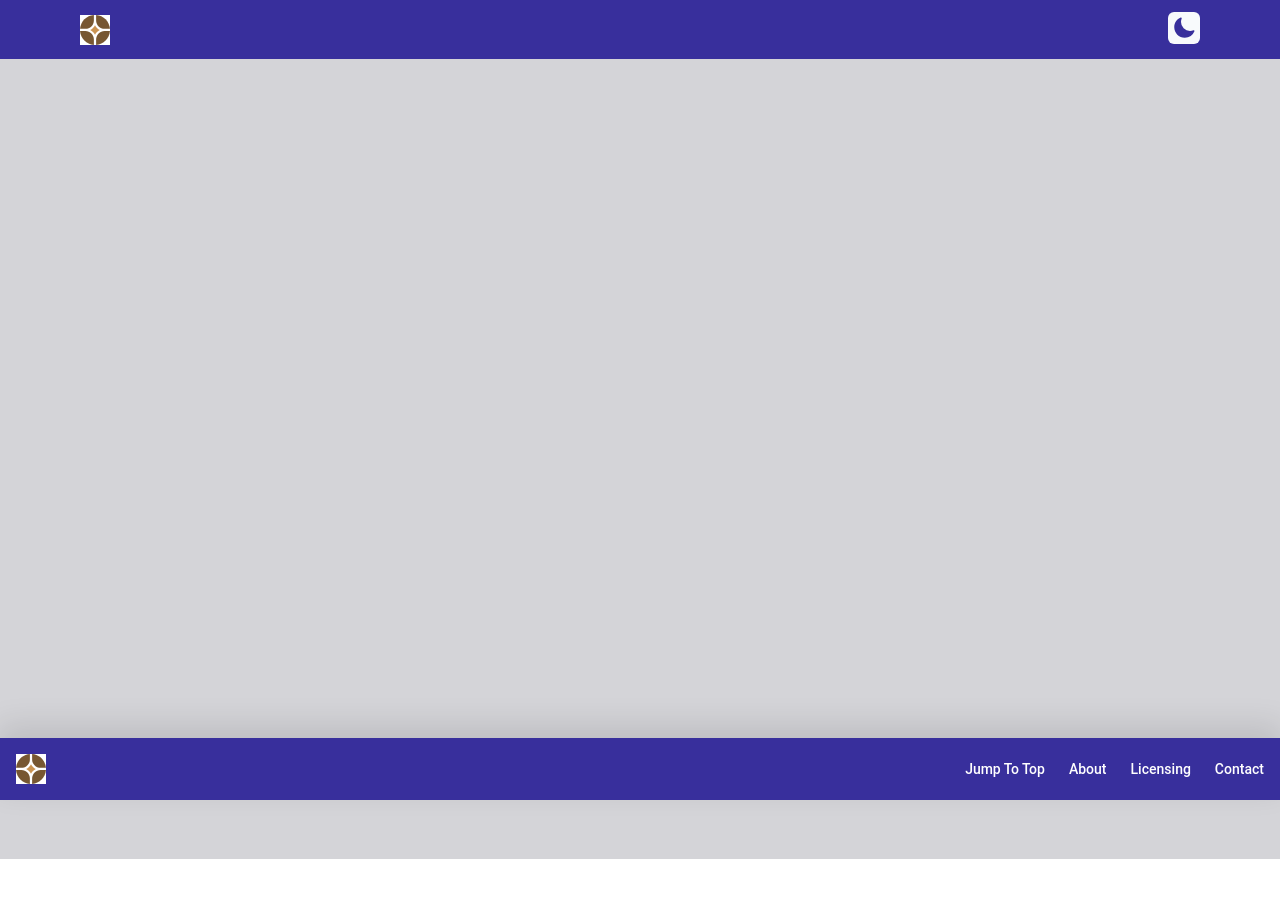
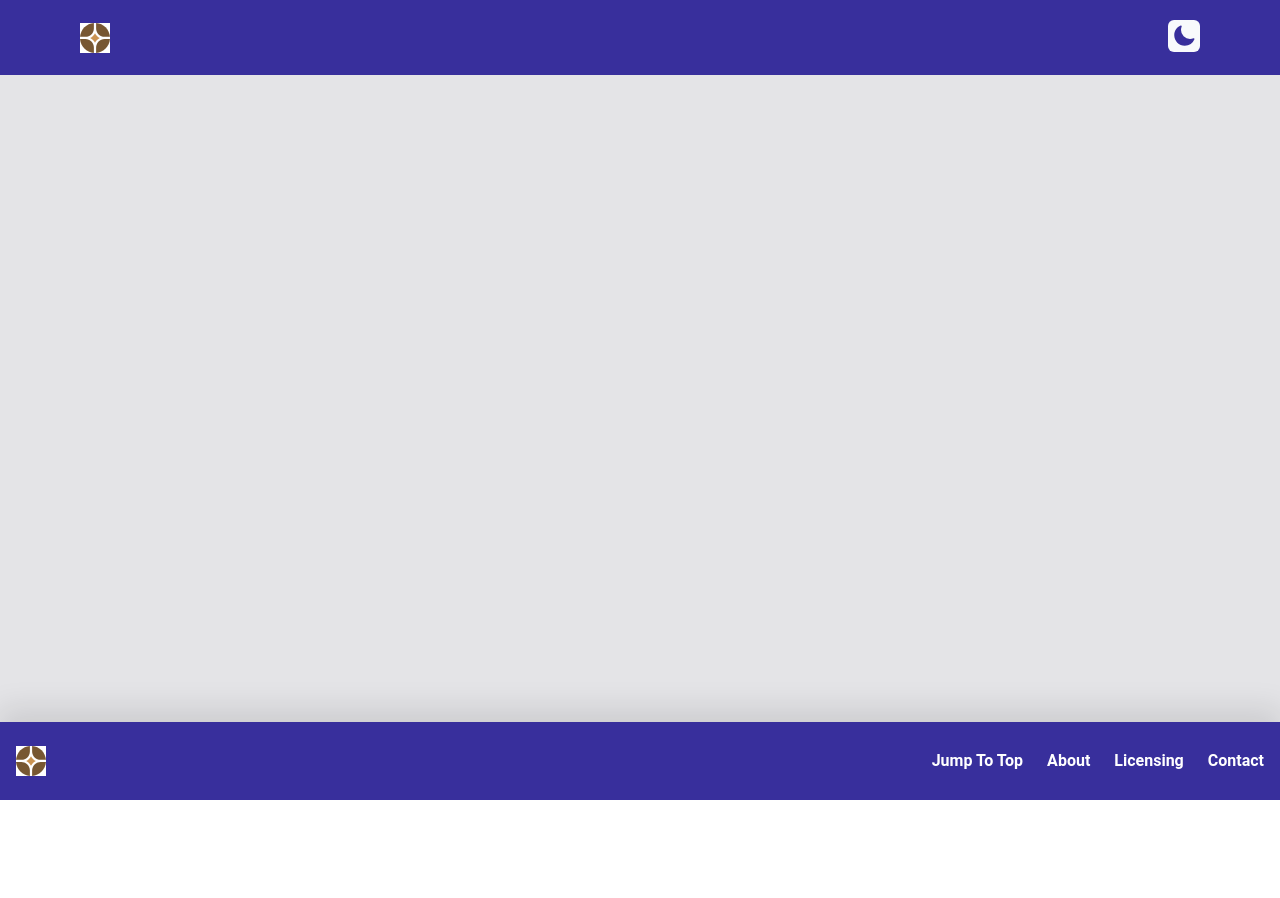
Before and after one commit to IskanTech/web-ui, a Next.js app: page / in a window 1280 px wide. Shown: the top 898 px of the page. After the commit the page ends 800 px from the top, so only its background shows below. Built offline with nearby package versions, Linux system fonts and the light colour scheme.

Commit message:
login page styled and input controlled

```diff
--- a/app/globals.css
+++ b/app/globals.css
@@ -5,6 +5,7 @@
 @import url('https://fonts.googleapis.com/css2?family=Roboto:wght@400;700&display=swap');
 @import url('https://fonts.googleapis.com/css2?family=Montserrat:ital@0;1&display=swap');
 @import url('https://fonts.googleapis.com/css2?family=Fira+Code:wght@300..700&display=swap');
+@import url('https://fonts.googleapis.com/css2?family=Playwrite+DE+Grund:wght@100..400&display=swap');
 
 :root {
   --background: #ffffff;
--- a/app/page.tsx
+++ b/app/page.tsx
@@ -31,10 +31,11 @@ export default function Home() {
     }
 
     return (
-        <div className={`${isDarkMode && "dark"} flex flex-col w-full min-h-screen pb-20 m-0`}>
+        <div className={`${isDarkMode && "dark"} flex flex-col justify-start w-full min-h-screen m-0 bg-zinc-200 dark:bg-gray-700`}>
             <HorizontalNavbar />
-            <main className="flex-initial flex w-full min-h-screen flex-col gap-8 bg-zinc-300 dark:bg-gray-700">
-            </main>
+            <div className="flex-grow">
+                {/* landing page content */}
+            </div>
             <Footer />
         </div>
     )
--- a/app/v1/login/page.tsx
+++ b/app/v1/login/page.tsx
@@ -5,6 +5,10 @@ import { useRouter } from 'next/navigation'
 
 export default function LoginPage() {
   const [oauthProviderNames, setOauthProviderNames] = useState<string[]>([])
+
+  const [invalidCredentials, setInvalidCredentials] = useState<boolean>(false)
+  const [username, setUsername] = useState<string>("")
+  const [password, setPassword] = useState<string>("")
 
   useEffect(() => {
     fetch(`${process.env.NEXT_PUBLIC_BACKEND_API_ROUTE}/v1/login/providers`)
@@ -18,16 +22,56 @@ export default function LoginPage() {
       <div className="flex-initial w-1/2 h-screen bg-mainViolet">
 
       </div>
-      <div className="w-1/2 h-screen text-3xl font-bold p-8 bg-blue-200 flex justify-center items-center">
-        <div className="m-auto font-sans p-6 rounded-md min-w-96 w-40 bg-blue-100 flex flex-col shadow-md">
-          <h1 className="text-blue-900 text-center w-full relative text-2xl uppercase">
-            Login
-            <hr className="h-1 w-full border-gray-700 border-solid border-t-2"></hr>
+      <div className="w-1/2 h-screen text-3xl font-bold p-8 bg-blue-300 flex justify-center items-center">
+        <form className="m-auto font-sans p-8 rounded-md min-w-96 w-40 bg-sky-50 flex flex-col shadow-xl text-slate-900">
+          <h1 className="text-center w-full relative font-playwriteFont text-4xl">
+            Login Here
           </h1>
-          {oauthProviderNames.map((name, ind) => (
+          <div className="my-6">
+            <label className="block text-sm font-bold mb-1" htmlFor="username">
+              Username
+            </label>
+            <input
+              className="shadow appearance-none border rounded w-full py-2 px-3 text-gray-700 text-base leading-tight focus:outline-none focus:shadow-outline"
+              id="username"
+              type="text"
+              placeholder="human@company.com"
+              value={username}
+              onChange={e => {
+                e.preventDefault()
+                setUsername(e.target.value)
+              }}
+            />
+          </div>
+          <div className="mb-6">
+            <label className="block text-sm font-bold mb-1" htmlFor="password">
+              Password
+            </label>
+            <input
+              className="shadow appearance-none border rounded w-full py-2 px-3 text-gray-700 text-base mb-3 leading-tight focus:outline-none focus:shadow-outline"
+              id="password"
+              type="password"
+              placeholder="******************"
+              value={password}
+              onChange={e => {
+                e.preventDefault()
+                setPassword(e.target.value)
+              }}
+            />
+           {invalidCredentials && <p className="text-red-500 text-xs italic">Invalid username or password</p>}
+           <a className="inline-block align-baseline font-bold text-sm text-blue-500 hover:text-blue-800" href="#">
+              Forgot Password?
+            </a>
+          </div>
+          <div className="flex flex-col justify-between">
+            <button className="bg-blue-500 hover:bg-blue-700 text-white text-lg font-bold py-2 px-4 min-w-32 focus:outline-none focus:shadow-outline" type="button">
+              Sign In
+            </button>
+            {oauthProviderNames.map((name, ind) => (
               <OauthProviderButton key={ind} providerName={name} />
             ))}
-        </div>
+          </div>
+        </form>
       </div>
     </div>
   )
@@ -56,7 +100,7 @@ function OauthProviderButton(props: OauthProviderButtonProps) {
   }
 
   return (
-    <button onClick={() => router.push(oauthRedirectUrl)}>
+    <button className="my-2 text-white text-lg font-bold" onClick={() => router.push(oauthRedirectUrl)}>
       {providerName}
     </button>
   )
--- a/components/Footer.tsx
+++ b/components/Footer.tsx
@@ -5,8 +5,8 @@ import logoImage from "@/public/logo/logoipsum-299.svg"
 
 export default function Footer() {
   return (
-    <footer className="absolute bottom-0 w-full bg-mainViolet shadow-lg shadow-top dark:bg-gray-800">
-        <div className="w-full max-w-screen-xl m-auto p-4 md:flex md:items-center md:justify-between text-white">
+    <footer className="self-end w-full bg-mainViolet shadow-lg shadow-top dark:bg-gray-800">
+        <div className="w-full max-w-screen-xl m-auto py-6 px-4 md:flex md:items-center md:justify-between text-white">
             <Image
                 className="bg-white"
                 src={logoImage}
@@ -14,15 +14,15 @@ export default function Footer() {
                 width={30}
                 height={30}
             />
-            <ul className="flex flex-wrap items-center mt-3 text-sm font-medium sm:mt-0">
+            <ul className="flex flex-wrap items-center mt-3 text-base font-bold sm:mt-0">
                 <li>
-                    <a href="#" className="hover:underline me-4 md:me-6">Jump To Top</a>
+                    <a href="#" className="hover:underline me-5 md:me-6">Jump To Top</a>
                 </li>
                 <li>
-                    <a href="#" className="hover:underline me-4 md:me-6">About</a>
+                    <a href="#" className="hover:underline me-5 md:me-6">About</a>
                 </li>
                 <li>
-                    <a href="#" className="hover:underline me-4 md:me-6">Licensing</a>
+                    <a href="#" className="hover:underline me-5 md:me-6">Licensing</a>
                 </li>
                 <li>
                     <a href="#" className="hover:underline">Contact</a>
--- a/components/HorizontalNavbar.tsx
+++ b/components/HorizontalNavbar.tsx
@@ -6,7 +6,7 @@ import DarkModeToggleSwitch from '@/components/DarkModeToggleSwitch'
 
 export default function HorizontalNavbar() {
   return (
-    <nav className="bg-mainViolet dark:bg-gray-800 w-full py-3 px-20 m-0 text-white font-[family-name:var(--font-geist-sans)]">
+    <nav className="self-start bg-mainViolet dark:bg-gray-800 w-full py-5 px-20 m-0 text-white font-[family-name:var(--font-geist-sans)]">
         <div className="w-full max-w-screen-xl flex flex-row m-auto items-center justify-between">
             <div className="flex-auto">
                 <Image
--- a/tailwind.config.js
+++ b/tailwind.config.js
@@ -12,6 +12,10 @@ module.exports = {
       mono: ['"Fira Code"', 'monospace'], // Fira Code for monospaced fonts
     },
     extend: {
+      fontFamily: {
+        playwriteFont: ['"Playwrite DE Grund"', 'cursive'],
+        // Add more custom font families as needed
+      },
       colors: {
         'mainViolet': '#382F9C'
       },
```
